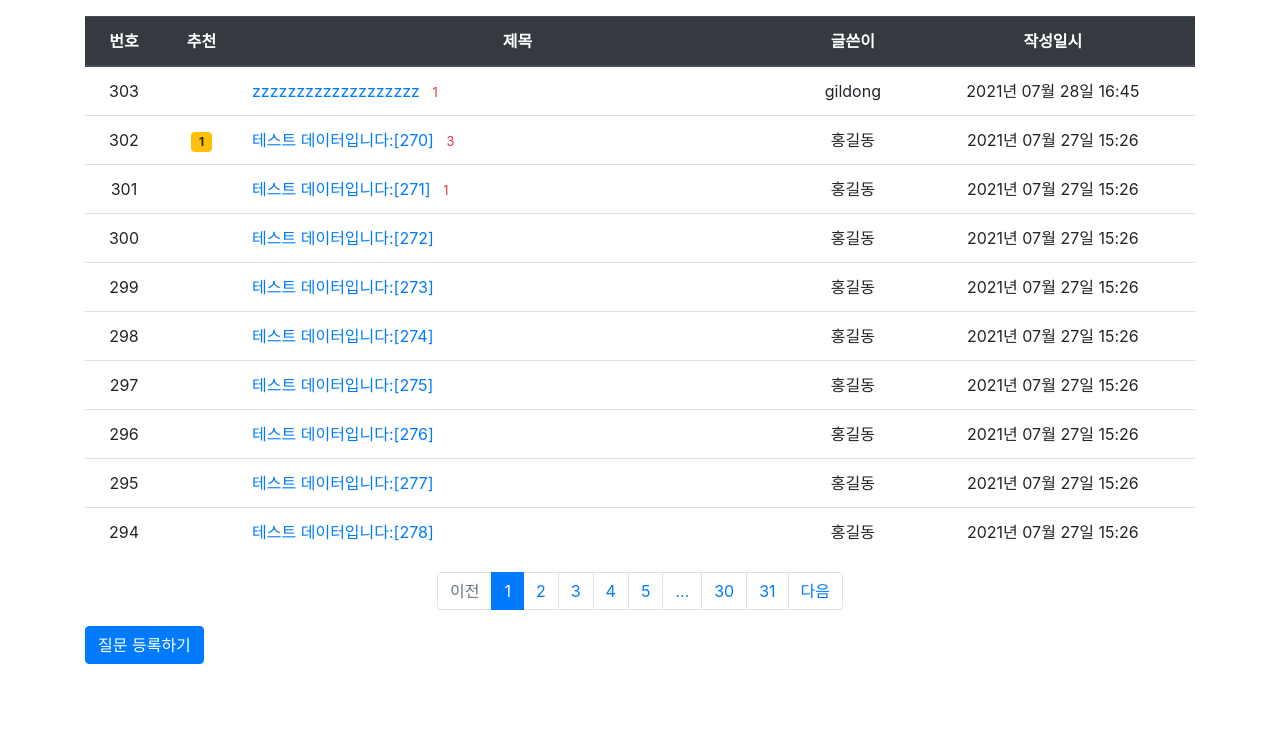
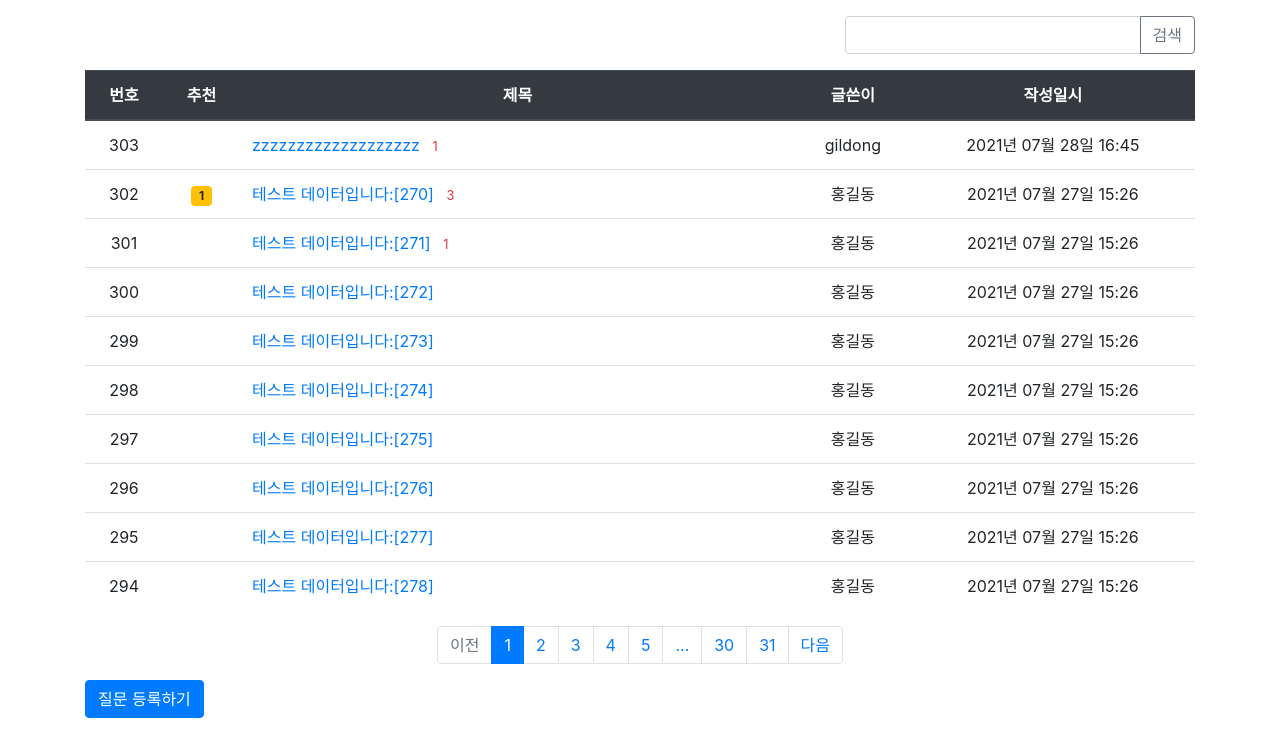
Before and after one commit to yyyejinnn/board-flask, a Flask app: page /question/list/ in a window 1280 px wide. Shown: the part 57-800 px from the top of the page. Run offline with Flask 2, Linux system fonts and the light colour scheme; data comes from the database, SQL or seed files in the repository; parts of the project's set-up code (start-up, migrations or seed data) failed here and were passed over; some libraries are stand-ins or nearby versions.

Commit message:
Update question_list.html

```diff
--- a/pybo/templates/question/question_list.html
+++ b/pybo/templates/question/question_list.html
@@ -1,6 +1,18 @@
 {%extends 'base.html'%} {%block content%}
 <!--부트스트랩 적용-->
 <div class="container my-3">
+  <!--검색-->
+  <div class="row justify-content-end my-3">
+    <div class="col-4 input-group">
+      <input type="text" class="form-control kw" value="{{kw or ''}}" />
+      <div class="input-group-append">
+        <button class="btn btn-outline-secondary" type="button" id="btn_search">
+          검색
+        </button>
+      </div>
+    </div>
+  </div>
+  <!--table-->
   <table class="table">
     <thead>
       <tr class="thead-dark text-center">
@@ -99,4 +111,11 @@
     >질문 등록하기</a
   >
 </div>
+
+<form id="searchForm" method="get" action="{{url_for('question._list')}}">
+  <input type="hidden" id="kw" name="kw" value="{{ kw or '' }}" />
+  <input type="hidden" id="page" name="page" value="{{ page }}" />
+</form>
 {%endblock%}
+<!---->
+{%block script%} {%endblock%}
```
